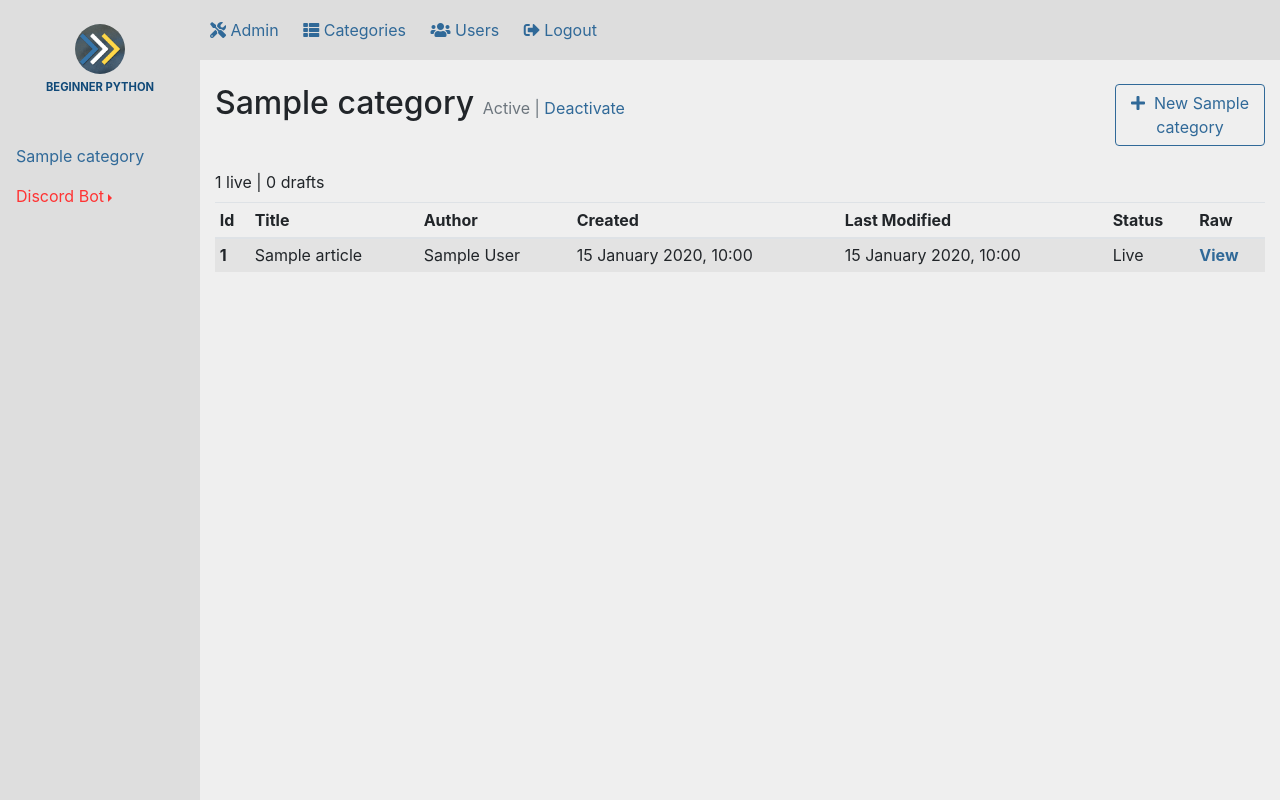
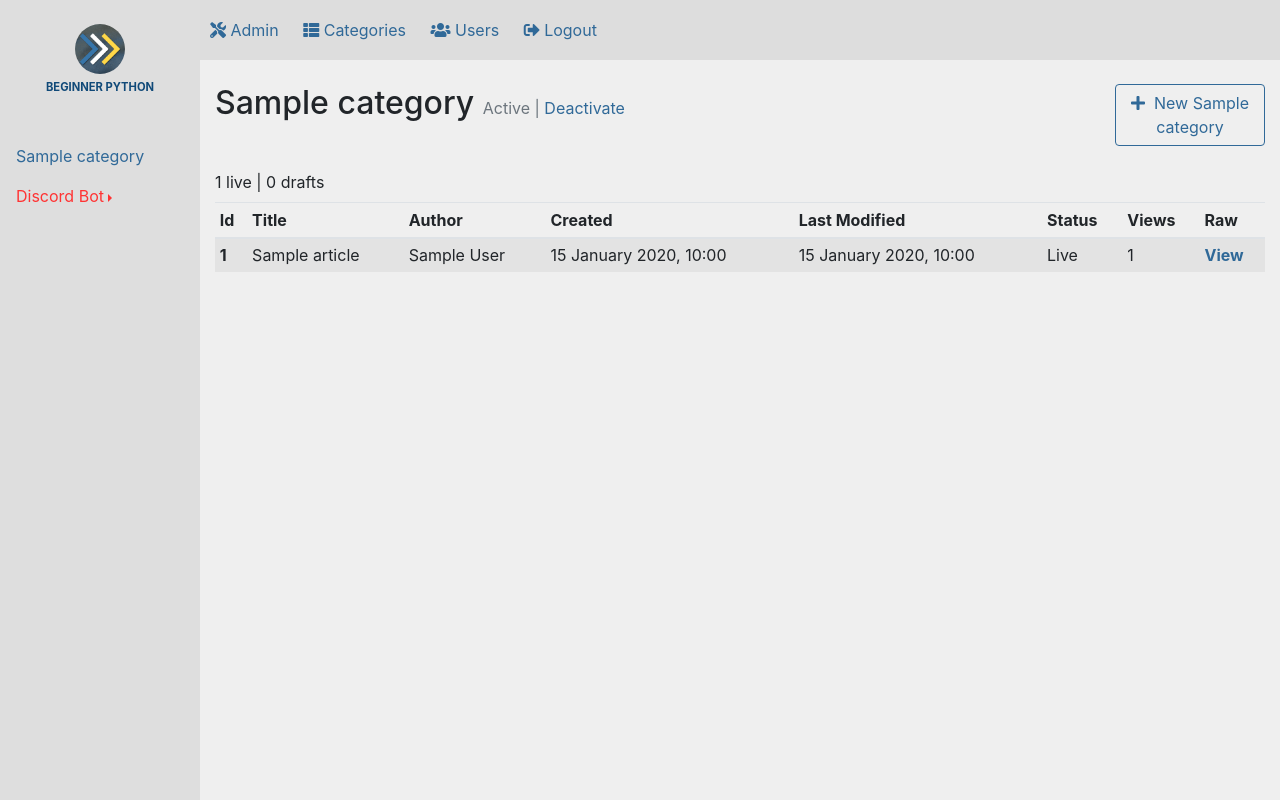
Before and after one commit to beginner-codes/beginnerpy.com, a Flask app: page /admin/category/# in a window 1280 px wide. Run offline with Flask 2, Linux system fonts and the light colour scheme; a user stored in the database is signed in; tables that the repository leaves empty hold one stand-in row (values such as "Sample post"); some libraries are stand-ins or nearby versions.

Commit message:
added table column to see number of views

```diff
--- a/templates/admin/category.html
+++ b/templates/admin/category.html
@@ -45,6 +45,7 @@
 						<th scope="col">Name</th>
 						<th scope="col">Title</th>
 						<th scope="col">Link</th>
+						<th scope="col">Clicks</th>
 					</tr>
 				</thead>
 				<tbody>
@@ -54,6 +55,7 @@
 						<td scope="col">{{ article.name }}</td>
 						<td scope="col">{{ article.title }}</td>
 						<td scope="col">{{ article.link }}</td>
+						<td scope="col">{{ article.clickCount }}</td>
 					</tr>
 					{% endfor %}
 				</tbody>
@@ -66,6 +68,7 @@
 						<th scope="col">Created</th>
 						<th scope="col">Last Modified</th>
 						<th scope="col">Status</th>
+						<th scope="col">Views</th>
 						<th scope="col">Raw</th>
 					</tr>
 				</thead>
@@ -78,6 +81,7 @@
 						<td scope="col">{{ article.date_created.strftime('%d %B %Y, %H:%M') }}</td>
 						<td scope="col">{% if article.last_modified %}{{ article.last_modified.strftime('%d %B %Y, %H:%M') }}{% else %} {% endif %}</td>
 						<td scope="col">{% if article.draft == 1 %}Draft{% else %}Live{% endif %}</td>
+						<td scope="col">{{ article.viewCount }}</td>
 						<th scope="col"><a href="/admin/db/{{ article.id }}">View</a></th>
 					</tr>
 					{% endfor %}
```
